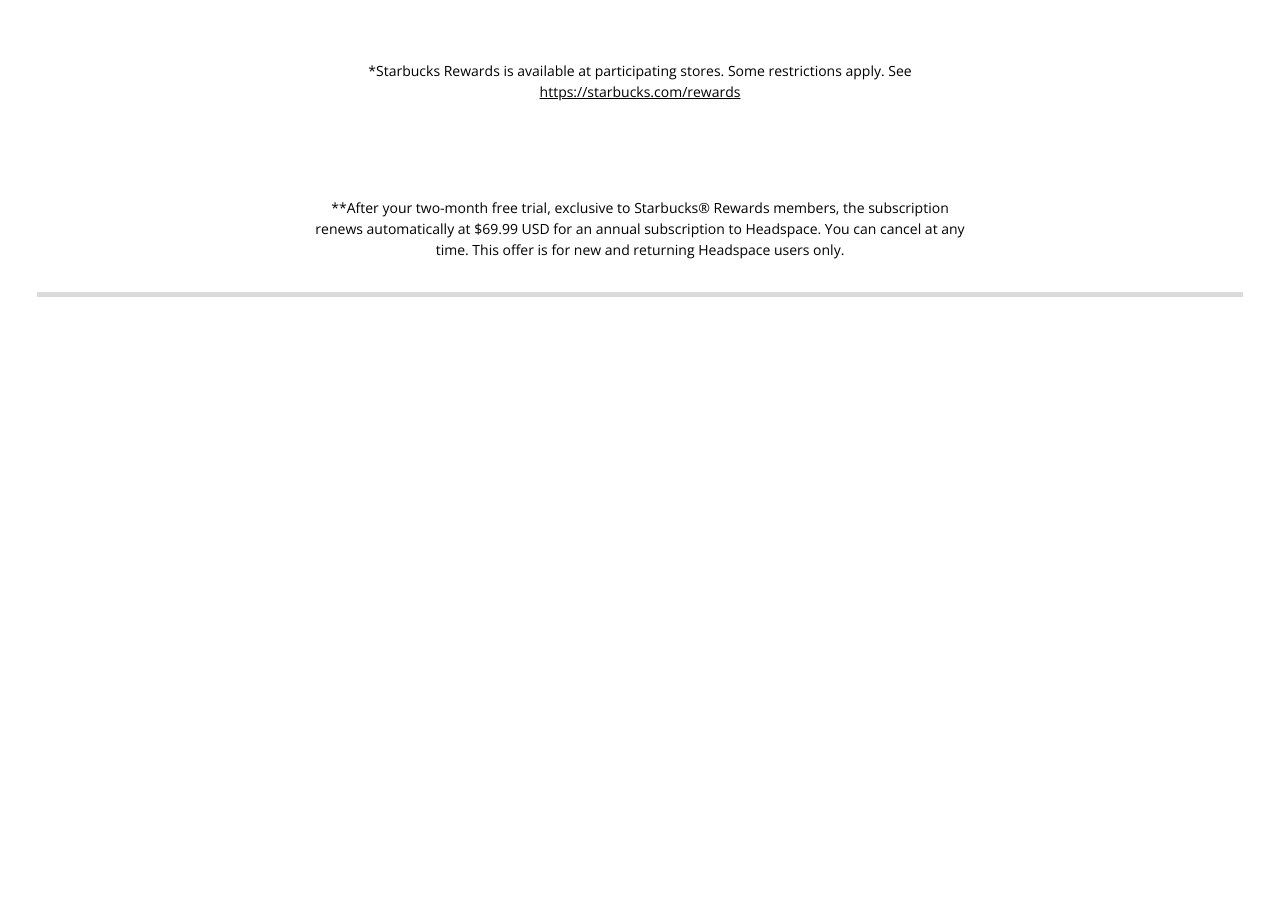
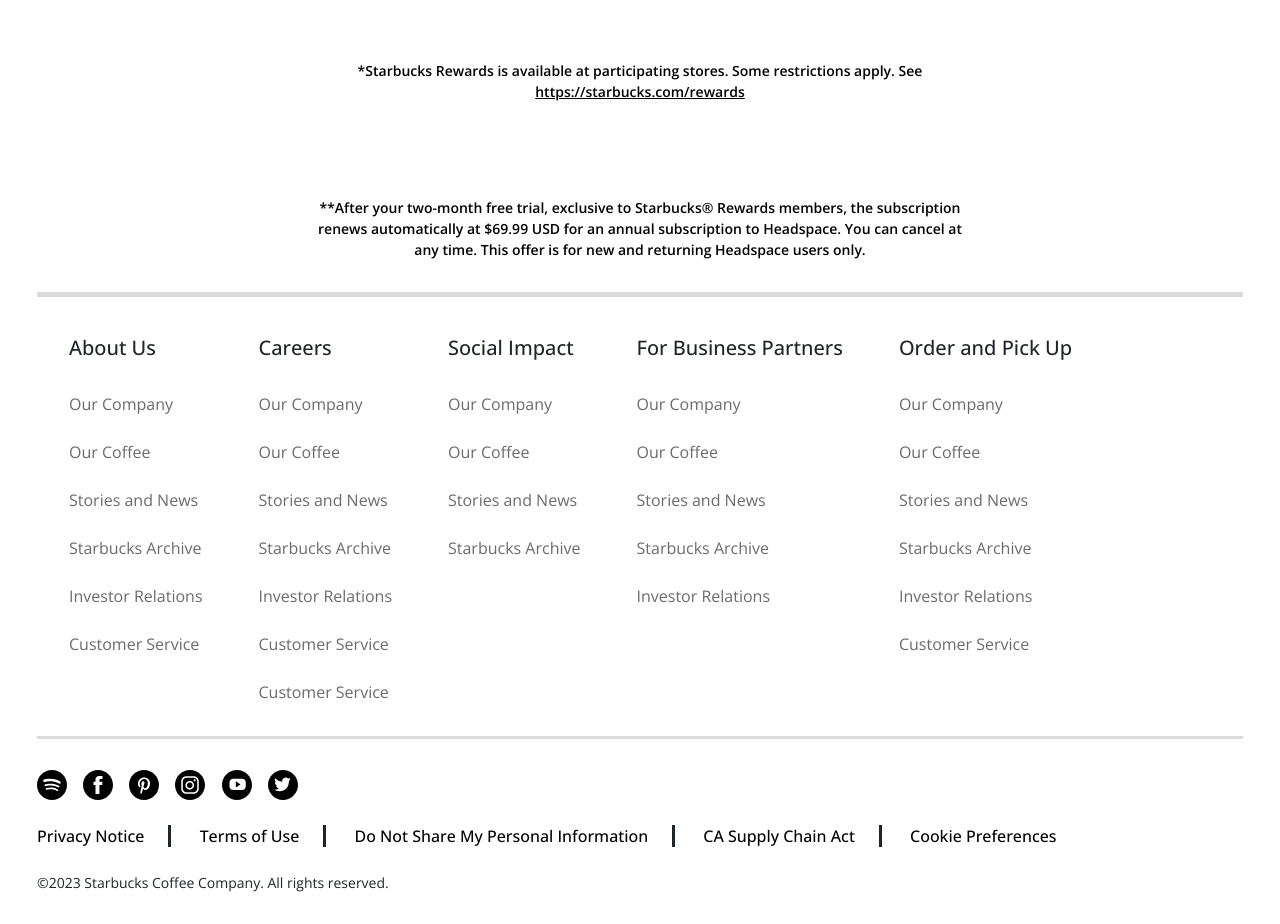
Before and after one commit to RavinduAX/starbucks-homepage-clone, a plain HTML site: page index.html in a window 1280 px wide. Shown: the part 2410-3334 px from the top of the page. Before the commit the page ends 2707 px from the top, so only its background shows below. Drawn offline with nearby package versions, Linux system fonts and the light colour scheme.

Commit message:
footer done

```diff
--- a/assets/css/style.css
+++ b/assets/css/style.css
@@ -23,7 +23,6 @@
 }
 .main-div {
   margin: 31px 37px;
-
 }
 
 .outline-btn {
@@ -146,3 +145,46 @@
 #sec-6 .main-div:last-child{
    border-bottom: 5px solid #dbdbdb;
 }
+
+/* footer */
+footer ul{
+   list-style: none;
+
+}
+
+footer ul li {
+   padding: 8px 0;
+   margin-bottom: 8px;
+}
+footer ul a {
+   text-decoration: none;
+   color: black;
+   opacity: 58%;
+}
+
+footer>div:nth-child(1){
+   border-bottom: 3px solid #dbdbdb;
+}
+
+footer .icon-div img{
+  width: 30px;
+  height: 30px;
+  margin-right: 12px;
+}
+
+footer .icon-div img:hover{
+  cursor: pointer;
+}
+
+footer .link-div a{
+  color: black;
+  font-weight: 500;
+  text-decoration: none;
+  font-size: 16px;
+}
+footer .link-div a:hover{
+  text-decoration: underline;
+}
+footer .main-div>div:nth-child(3){
+  font-size: 14px;
+}
--- a/index.html
+++ b/index.html
@@ -153,14 +153,14 @@
       <!-- section 6 -->
       <section id="sec-6">
          <div class="row main-div mt-0 d-flex justify-content-center text-center">
-            <div class="px-5">
+            <div class="px-5 fw-semibold">
                *Starbucks Rewards is available at participating stores. Some restrictions apply. See
                <a href="https://starbucks.com/rewards">https://starbucks.com/rewards</a>
             </div>
          </div>
 
          <div class="row main-div  mt-0 mb-0 d-flex justify-content-center text-center">
-            <div class="px-5">
+            <div class="px-5  fw-semibold">
                **After your two-month free trial, exclusive to Starbucks® Rewards members, the subscription renews
                automatically at
                $69.99 USD for an annual subscription to Headspace. You can cancel at any time. This offer is for new and
@@ -170,8 +170,142 @@
          </div>
 
       </section>
+   </main>
 
-   </main>
+   <!-- footer -->
+   <footer>
+      <div class="main-div d-flex flex-row">
+         <ul class="">
+            <li>
+               <h5>About Us</h5>
+            </li>
+            <li>
+               <a href="#">Our Company</a>
+            </li>
+            <li>
+               <a href="#">Our Coffee</a>
+            </li>
+            <li>
+               <a href="#">Stories and News</a>
+            </li>
+            <li>
+               <a href="#">Starbucks Archive</a>
+            </li>
+            <li>
+               <a href="#">Investor Relations</a>
+            </li>
+            <li>
+               <a href="#">Customer Service</a>
+            </li>
+         </ul>
+         <ul class="ms-4">
+            <li>
+               <h5>Careers</h5>
+            </li>
+            <li>
+               <a href="#">Our Company</a>
+            </li>
+            <li>
+               <a href="#">Our Coffee</a>
+            </li>
+            <li>
+               <a href="#">Stories and News</a>
+            </li>
+            <li>
+               <a href="#">Starbucks Archive</a>
+            </li>
+            <li>
+               <a href="#">Investor Relations</a>
+            </li>
+            <li>
+               <a href="#">Customer Service</a>
+            </li>
+            <li>
+               <a href="#">Customer Service</a>
+            </li>
+         </ul>
+         <ul class="ms-4">
+            <li>
+               <h5>Social Impact</h5>
+            </li>
+            <li>
+               <a href="#">Our Company</a>
+            </li>
+            <li>
+               <a href="#">Our Coffee</a>
+            </li>
+            <li>
+               <a href="#">Stories and News</a>
+            </li>
+            <li>
+               <a href="#">Starbucks Archive</a>
+            </li>
+         </ul>
+         <ul class="ms-4">
+            <li>
+               <h5>For Business Partners</h5>
+            </li>
+            <li>
+               <a href="#">Our Company</a>
+            </li>
+            <li>
+               <a href="#">Our Coffee</a>
+            </li>
+            <li>
+               <a href="#">Stories and News</a>
+            </li>
+            <li>
+               <a href="#">Starbucks Archive</a>
+            </li>
+            <li>
+               <a href="#">Investor Relations</a>
+            </li>
+         </ul>
+         <ul class="ms-4">
+            <li>
+               <h5>Order and Pick Up</h5>
+            </li>
+            <li>
+               <a href="#">Our Company</a>
+            </li>
+            <li>
+               <a href="#">Our Coffee</a>
+            </li>
+            <li>
+               <a href="#">Stories and News</a>
+            </li>
+            <li>
+               <a href="#">Starbucks Archive</a>
+            </li>
+            <li>
+               <a href="#">Investor Relations</a>
+            </li>
+            <li>
+               <a href="#">Customer Service</a>
+            </li>
+         </ul>
+      </div>
+      <div class="main-div">
+         <div class="icon-div">
+            <img src="assets/img/spotify.svg" alt="">
+            <img src="assets/img/facebook.svg" alt="">
+            <img src="assets/img/pinterest.svg" alt="">
+            <img src="assets/img/instagram.svg" alt="">
+            <img src="assets/img/youtube.svg" alt="">
+            <img src="assets/img/twitter.svg" alt="">
+         </div>
+         <div class="link-div mt-4">
+            <a class="pe-4 border-3 border-end border-dark" href="#">Privacy Notice</a>
+            <a class="px-4 border-3 border-end border-dark" href="#">Terms of Use</a>
+            <a class="px-4 border-3 border-end border-dark" href="#">Do Not Share My Personal Information</a>
+            <a class="px-4 border-3 border-end border-dark" href="#">CA Supply Chain Act</a>
+            <a class="ps-4" href="#">Cookie Preferences</a>
+         </div>
+         <div class="mt-4">
+            &copy;2023 Starbucks Coffee Company. All rights reserved.
+         </div>
+      </div>
+   </footer>
 
 
    <script src="https://cdn.jsdelivr.net/npm/@popperjs/core@2.11.8/dist/umd/popper.min.js"
```
